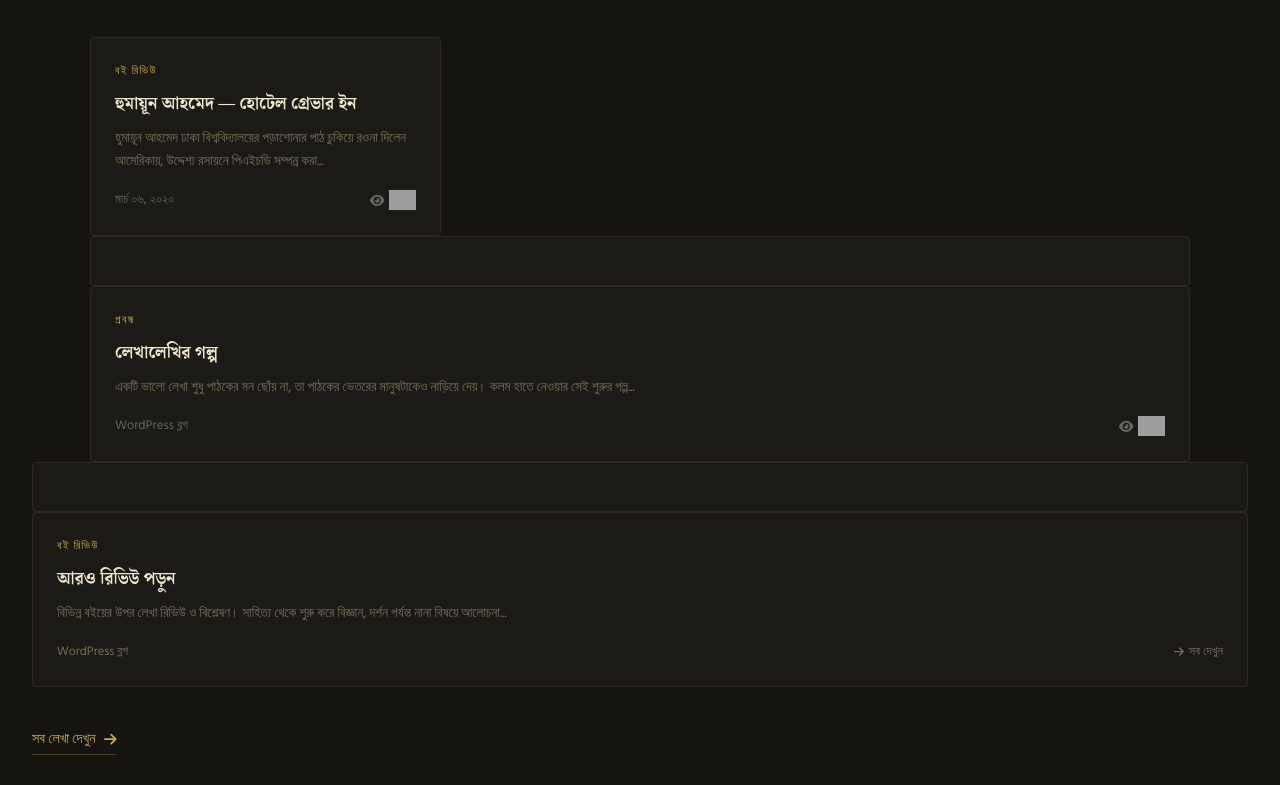
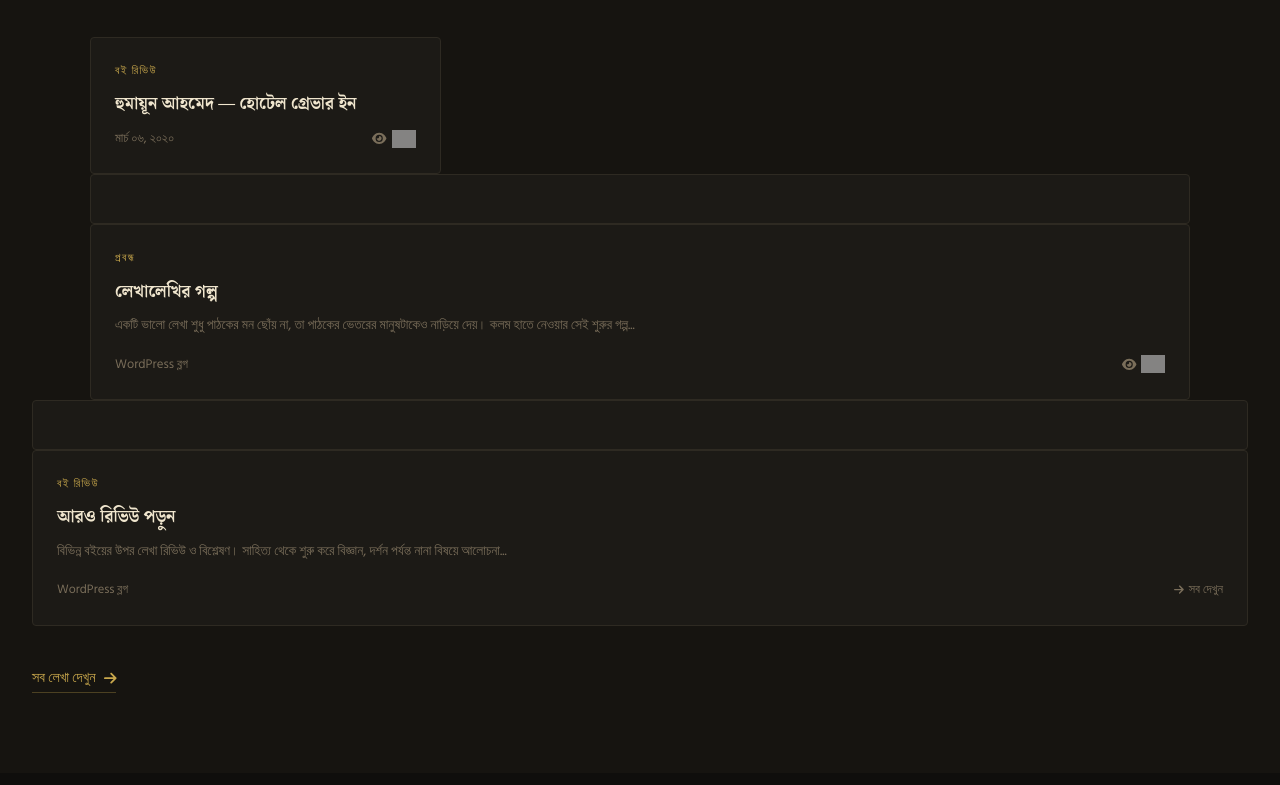
Before and after one commit to sharikharis/harissharik, a plain HTML site: page index.html in a window 1280 px wide. Shown: the part 1101-1886 px from the top of the page. Drawn offline with nearby package versions, Linux system fonts and the light colour scheme; grey boxes are pictures that could not be loaded; a web font is replaced by a local one.

Commit message:
Update index.html

```diff
--- a/index.html
+++ b/index.html
@@ -507,12 +507,11 @@
       <a href="https://harismahmod.wordpress.com/2020/03/06/humayun-ahmed-hotel-graver-inn/"class="blog-card" data-cat="review">
         <div class="blog-cat">বই রিভিউ</div>
         <div class="blog-card-title">হুমায়ূন আহমেদ — হোটেল গ্রেভার ইন</div>
-        <div class="blog-card-excerpt">হুমায়ূন আহমেদ ঢাকা বিশ্ববিদ্যালয়ের পড়াশোনার পাঠ চুকিয়ে রওনা দিলেন আমেরিকায়, উদ্দেশ্য রসায়নে পিএইচডি সম্পন্ন করা...</div>
-    <div class="blog-meta" style="display: flex; align-items: center; gap: 10px; margin-top: 10px; color: #666; font-size: 0.8rem;">
+  <div class="blog-meta" style="display: flex; align-items: center; gap: 10px; margin-top: 10px; color: var(--muted); font-size: 0.8rem;">
     <span>মার্চ ০৬, ২০২০</span>
-    <span class="views" style="display: flex; align-items: center; gap: 5px;">
+    <span style="display: flex; align-items: center; gap: 5px;">
         <i class="fas fa-eye"></i>
-        <img src="https://hits.seeyoufarm.com/api/count/incr/badge.svg?url=https%3A%2F%2Fharismahmod.vercel.app%2Fblog1&count_bg=%237A6E5A00&title_bg=%2355555500&icon=&icon_color=%23E7E7E7&title=views&edge_flat=true" alt="Views" style="height: 20px;"/>
+        <img src="https://hits.seeyoufarm.com/api/count/incr/badge.svg?url=https%3A%2F%2Fharismahmod.vercel.app%2Fblog1&count_bg=%237A6E5A00&title_bg=%2355555500&icon=&icon_color=%23E7E7E7&title=Views&edge_flat=true" alt="Views" style="height: 18px; filter: grayscale(1); opacity: 0.8;"/>
     </span>
 </div>
 </div>
@@ -522,11 +521,11 @@
         <div class="blog-cat">প্রবন্ধ</div>
         <div class="blog-card-title">লেখালেখির গল্প</div>
         <div class="blog-card-excerpt">একটি ভালো লেখা শুধু পাঠকের মন ছোঁয় না, তা পাঠকের ভেতরের মানুষটাকেও নাড়িয়ে দেয়। কলম হাতে নেওয়ার সেই শুরুর গল্প...</div>
-      <div class="blog-meta" style="display: flex; align-items: center; gap: 10px; margin-top: 10px; color: #666; font-size: 0.8rem;">
+   <div class="blog-meta" style="display: flex; align-items: center; gap: 10px; margin-top: 10px; color: var(--muted); font-size: 0.8rem;">
     <span>WordPress ব্লগ</span>
-    <span class="views" style="display: flex; align-items: center; gap: 5px;">
+    <span style="display: flex; align-items: center; gap: 5px;">
         <i class="fas fa-eye"></i>
-        <img src="https://hits.seeyoufarm.com/api/count/incr/badge.svg?url=https%3A%2F%2Fharismahmod.vercel.app%2Fblog2&count_bg=%237A6E5A00&title_bg=%2355555500&icon=&icon_color=%23E7E7E7&title=views&edge_flat=true" alt="Views" style="height: 20px;"/>
+        <img src="https://hits.seeyoufarm.com/api/count/incr/badge.svg?url=https%3A%2F%2Fharismahmod.vercel.app%2Fblog2&count_bg=%237A6E5A00&title_bg=%2355555500&icon=&icon_color=%23E7E7E7&title=Views&edge_flat=true" alt="Views" style="height: 18px; filter: grayscale(1); opacity: 0.8;"/>
     </span>
 </div>
 </div>
```
